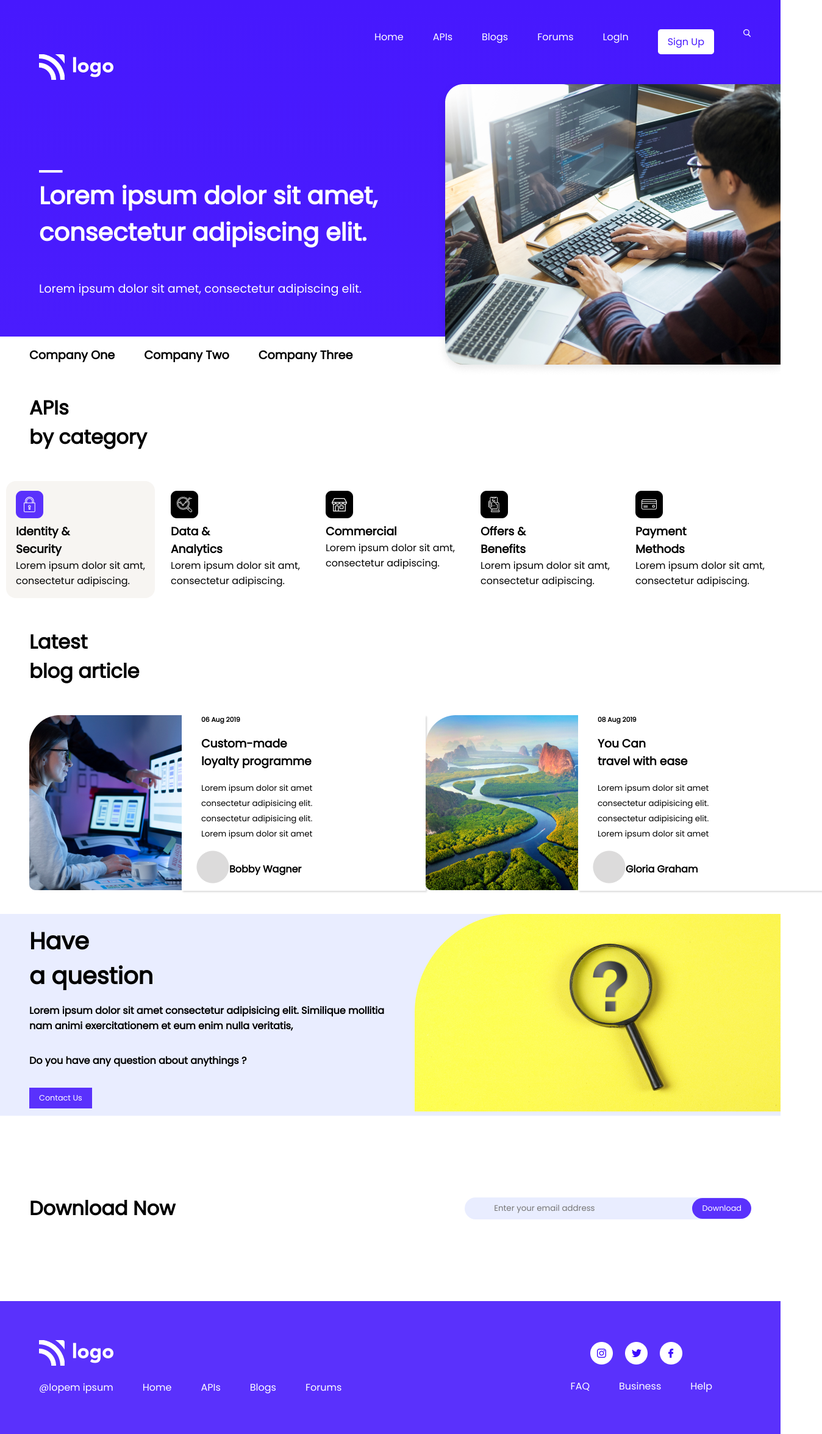
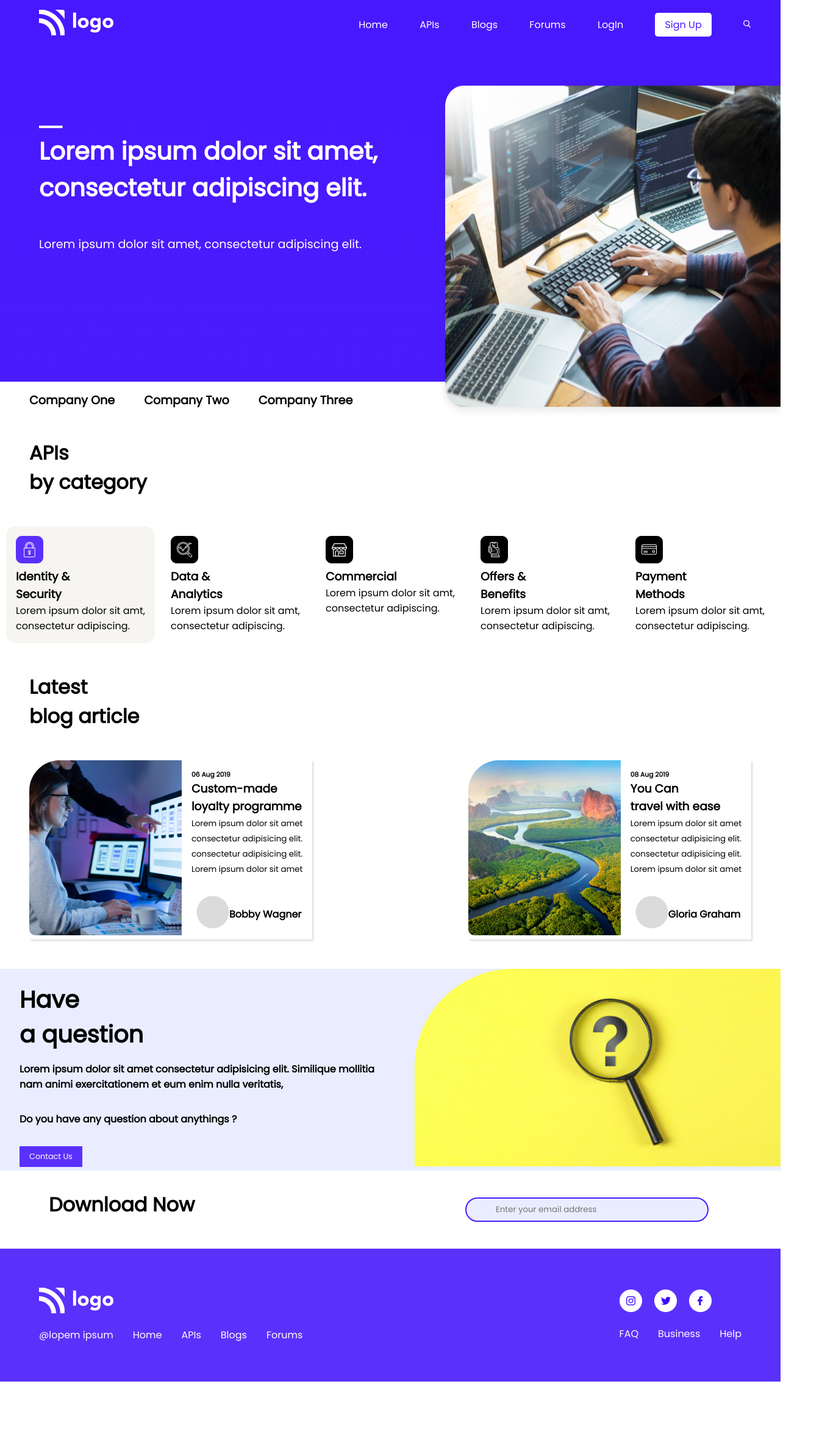
Before and after one commit to Aman18012002/Project04, a plain HTML site: page index.html in a window 1280 px wide. Shown: the whole page at 61% size, 1348 px wide, since content can reach past the window. After the commit the page ends 2266 px from the top, so only its background shows below. Drawn offline with Linux system fonts and the light colour scheme.

Commit message:
Final COmmit

```diff
--- a/index.html
+++ b/index.html
@@ -13,6 +13,11 @@
         <!-- Navigation Bar Starts -->
         <nav>
             <!-- Navigation items Starts -->
+            <div class="top-logo">
+                <img class="logo" src="./images/Logo.png" >
+            </div>
+
+            <div>
             <a class="nav-item">Home</a>
             <a class="nav-item">APIs</a>
             <a class="nav-item">Blogs</a>
@@ -22,15 +27,11 @@
             <svg class="nav-item" width="13" height="13" viewBox="0 0 13 13" fill="none" xmlns="http://www.w3.org/2000/svg">
             <path fill-rule="evenodd" clip-rule="evenodd" d="M8.85903 8.24401L11.816 11.321L11.815 11.322C11.991 11.4877 12.0614 11.7369 11.9982 11.9703C11.9349 12.2036 11.7483 12.3831 11.5127 12.4372C11.2771 12.4914 11.0308 12.4113 10.872 12.229L7.89103 9.12901C7.04998 9.72236 6.04531 10.0397 5.01603 10.037C2.66419 10.0372 0.627975 8.40344 0.118589 6.10743C-0.390797 3.81142 0.763438 1.46979 2.89472 0.475412C5.02599 -0.518963 7.56198 0.100953 8.99418 1.96641C10.4264 3.83187 10.3702 6.44192 8.85903 8.24401ZM8.44412 3.59725C7.86941 2.21135 6.51636 1.3082 5.01603 1.30901C2.9693 1.31231 1.31123 2.97128 1.30903 5.01801C1.30903 6.51834 2.21291 7.8709 3.59912 8.44487C4.98532 9.01883 6.58078 8.70114 7.64139 7.63996C8.702 6.57878 9.01883 4.98314 8.44412 3.59725Z" fill="white"/>
             </svg>
+        </div>
         </nav>
-
         <!-- LOGO -->
-
-
         <!-- Text -->
-        <div >
-            <img class="logo" src="./images/Logo.png" >
-        </div>
+       <div class="Herosection">
         <div class="header-text">
             <img src="./images/Rectangle_12.png">
             <h2 class="heading">
@@ -42,9 +43,10 @@
         </div>
 
         <!-- Image -->
-        <div>
+        <div class="bg">
             <img class="header-image" src="./images/IMAGE HERE.png">
         </div>
+    </div>
     </header>
     <!-- Companies -->
     <div class="companies">
@@ -141,6 +143,8 @@
          </div>
         </div>
         <!-- FAQ SECTION -->
+
+
         <div class="faq-section">
             <div class="faq-content">
                 <h2 class="dark">Have <br> a question</h2>
@@ -150,19 +154,27 @@
                 <button class="btncontact" >Contact Us</button>
             </div>
             <div class="faq-image">
-                <img src="./images/Rectangle_38-2 (1).png" alt="">
+                <img class="faqwallpaper" src="./images/Rectangle_38-2 (1).png" alt="">
             </div>
         </div>
+
+
+
+
+
+
+
+
 
         <!-- Download -->
         <div class="download-section">
             <div class="download-content">
-                <h1>Download <span> Now</span></h1>
+                <h1>Download Now </h1>
             </div>
             <div class="download-email">
                 <form>
                     <input placeholder="Enter your email address"/>
-                    <button class="downloadbtn">Download</button>
+                    <!-- <button class="downloadbtn">Download</button> -->
                   </form>
             </div>
         </div>
--- a/style.css
+++ b/style.css
@@ -9,15 +9,30 @@
 }
 header{
   background-image: linear-gradient(#4718FE,#4A1CFD);
+
+}
+@media (max-width:480px) {
+.logo{
+  width: 50%;
+}
+.header-image{
+  margin-top: 0rem;
+}
+
 }
 
 nav{
   display: flex;
-  justify-content: flex-end;
-  padding-top: 3rem;
+  justify-content: space-between;
+  align-items: center;
+  padding-top: 1rem;
 
   /* padding-left: 3rem; */
 }
+.top-logo{
+  align-items: flex-start;
+}
+
 .nav-item,.nav-item-active{
   color: #fff;
   margin-right: 3rem;
@@ -35,13 +50,14 @@ nav{
 .header-text{
   padding: 4rem;
   margin-top: 4rem;
+
 }
 .heading{
   font-size: 2.5rem;
   color: #fff;
+}
 
 
-}
 .para{
   font-size: 1.2rem;
   color: #fff;
@@ -52,31 +68,48 @@ nav{
 .logo{
   margin-left: 4rem;
 }
+.Herosection{
+  display: flex;
+  justify-content: space-between;
+}
 .header-image{
- position: absolute;
- top: 8rem;
- right: 0;
+  margin-top: 4rem;
+}
+.header-image{
+  width: 100%;
+  height: 100%;
+}
+/* Responsive Work */
+
+@media (max-width:1210px){
+  html{
+    font-size: 85%;
+  }
+}
+@media (max-width:281px){
+  html{
+    font-size: 55%;
+  }
+}
+@media (max-width:1090px){
+  .Herosection{
+    display: flex;
+    flex-direction: column-reverse;
+    justify-content: center;
+    align-items: center;
   }
 
+}
+@media (max-width:840px){
+.nav-item{
+  display: none;
+}
+}
 
-
-
-
-
-
-
-
-
-
-
-
-
-
-
-
-
-
-
+.companies{
+  display: flex;
+  flex-wrap: wrap;
+}
 
 
 /* AfterApi Section Design */
@@ -84,6 +117,7 @@ nav{
 .cards{
   display: flex;
   justify-content: space-evenly;
+  flex-wrap: wrap;
 
 }
 .card{
@@ -108,55 +142,42 @@ nav{
   display: flex;
   margin-left: 3rem;
   margin-right: 3rem;
+  flex-wrap: wrap;
   justify-content: space-between;
   /* align-items: center;
   justify-content: space-around; */
 }
+/* Responsive */
+
+@media (max-width:540px){
   .blog-card{
     display: flex;
+    flex-direction: column;
+  }
+}
+
+.blog-card{
+  display: flex;
+  margin-bottom: 3rem;
+  box-shadow: rgba(0, 0, 0, 0.15) 1.95px 1.95px 2.6px;
 
 }
 .name-with-img{
  display: flex;
- justify-content: space-evenly;
+ justify-content: center;
  align-items: center;
 }
-
-
 .blog-content{
-  padding-left: 2rem;
-  padding-right: 2rem;
-}
-.blog-1,.blog-2{
-  margin-bottom: 1rem;
+  padding: 1rem;
 }
 .seprate_part_bottom{
-
  display: flex;
  align-items: center;
  margin-left: 1.5rem;
  margin-top: 1rem;
-  /* justify-content: space-around; */
-}
-.seprate_part{
-  height: 18rem;
-  width: 25rem;
-  box-shadow: rgba(0, 0, 0, 0.15) 1.95px 1.95px 2.6px;
-}
-
- /* FAQ SECTION  */
-
- .faq-section{
-  background-color: #E9EDFF;
-  display: flex;
-  margin-top: 2rem;
-  justify-content: space-between;
 
 }
- .faq-content{
-  margin-left: 3rem;
-
- }
+ /*  */
  .btncontact{
   background-color: #5A31FC;
   color: #fff;
@@ -167,24 +188,33 @@ nav{
   padding-top:.5rem;
   padding-bottom:.5rem;
 }
+
+ input{
+  width: 50%;
+ }
+
 .download-section{
-  margin-top: 8rem;
-  margin-bottom: 8rem;
+ padding: 2rem;
   display: flex;
   align-items: center;
+  flex-wrap: wrap;
   justify-content: space-between;
 }
 .download-content{
   margin-left: 3rem;
+
 }
 .download-email{
   margin-right: 3rem;
+
 }
 input{
   background-color: #E9EDFF;
   border: none;
+
+  border: 2px solid #4A1CFD;
   padding-left: 3rem;
-  padding-right: 10rem;
+  padding-right: 8rem;
   padding-top:.5rem;
   padding-bottom:.5rem;
   border-radius: 2rem;
@@ -204,25 +234,33 @@ input{
 .footer-section{
   background-color: #5A31FC;
   display: flex;
+  flex-wrap: wrap;
    justify-content: space-between;
    align-items: center;
    padding: 4rem;
 
 }
+@media (max-width:840px){
+.list{
+  display: flex;
+  flex-direction: column;
+  line-height: 2rem;
+  margin-bottom: 2rem;
+}
+}
  .list{
   display: flex;
   list-style: none;
+  gap: 2rem;
  }
 .footer-logo{
   margin-bottom: 1rem;
 }
  .list-items{
  color: #fff;
- margin-right: 3rem;
+
  }
- .footer-right{
-  margin-left: 2rem;
- }
+
  .footer-logos{
   margin-right: 1rem;
  }
@@ -230,6 +268,7 @@ input{
   display: flex;
   list-style: none;
   margin-top: 1rem;
+  gap: 2rem;
  }
 .dark{
   margin-bottom: 1rem;
@@ -253,3 +292,53 @@ input{
   color: #000000;
   font-weight: 700;
 }
+
+
+
+/* Faq Section */
+
+.faqwallpaper{
+  width: 100%;
+  height: 100%;
+}
+.faq-section{
+  background-color: #E9EDFF;
+  display: flex;
+  align-items: center;
+  justify-content: space-between;
+}
+.faq-content{
+  margin-left: 2rem;
+}
+@media (max-width:1023px){
+ .faq-section{
+  display: flex;
+  flex-direction: column-reverse;
+  padding: 1rem;
+ }
+ .faq-content{
+  margin-left: 0rem;
+}
+}
+
+
+.download-content{
+  margin-bottom: 1rem;
+}
+@media (max-width:660px){
+ .download-section{
+  display: flex;
+  flex-direction: column;
+  align-items: center;
+  justify-content: center;
+ }
+ .download-content{
+  margin-left: 2px;
+  margin-right: 2px;
+}
+.download-email{
+  margin-left: 2px;
+  margin-right: 2px;
+
+}
+}
```
Also changed, not shown: screen-shots/01.png (deleted), screen-shots/02.png (deleted), screen-shots/03.png (deleted), 1 other file. Lines whose indentation alone changed are shown as unchanged.
